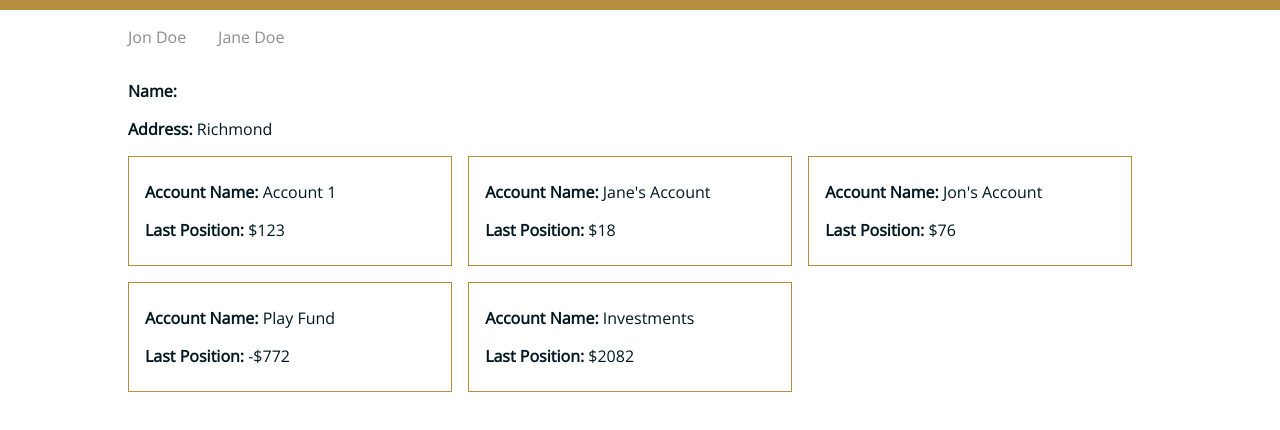
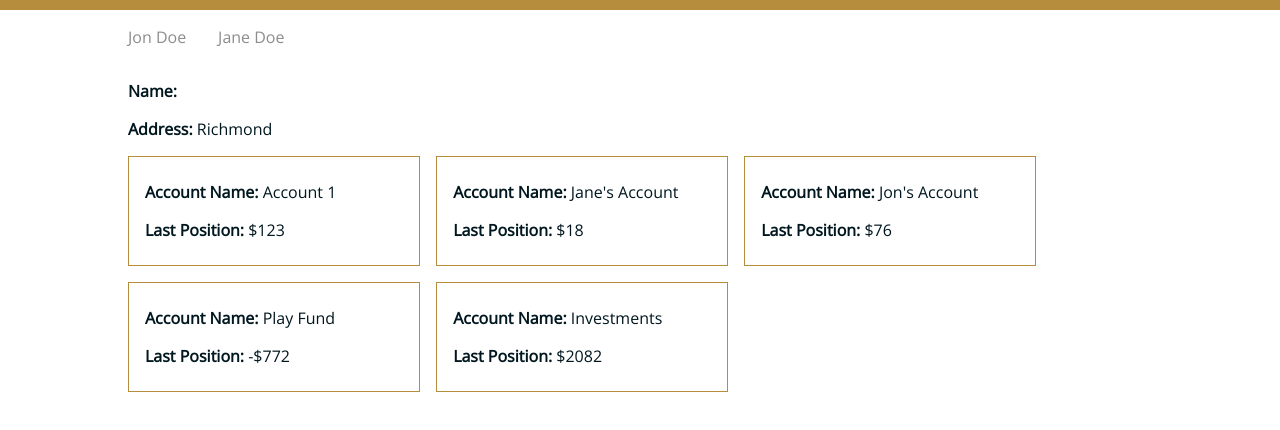
Before and after one commit to joelshaw/investing-app, an Angular app: page /accounts in a window 1280 px wide. Shown: the top 430 px of the page. Built offline with nearby package versions, Linux system fonts and the light colour scheme.

Commit message:
Added an account overview container and adjusted padding

```diff
--- a/src/app/accounts/accounts.component.html
+++ b/src/app/accounts/accounts.component.html
@@ -1,7 +1,7 @@
 <section id="account-view">
   <div class="site-container">
     <div class="account-view__account" *ngFor="let account of accounts">
-      <div (click)="displayDetails()" [ngClass]="expanded ? 'expanded' : 'hidden'">
+      <div (click)="displayDetails()" class="account-view__account--overview" [ngClass]="expanded ? 'expanded' : 'hidden'">
         <p><strong>Account Name:</strong> {{account.name}}</p>
         <p><strong>Last Position:</strong> {{account.lastMrkClose}}</p>
       </div>
--- a/src/app/accounts/accounts.component.less
+++ b/src/app/accounts/accounts.component.less
@@ -5,10 +5,8 @@ margin: 0.5em 0 2.5em;
 
   .account-view__account {
     display: inline-block;
-
     border: 1px solid @gold;
     margin: 0 1em 1em 0;
-    padding: 0.5em 1em;
     width: calc(85% / 3);
     transition: .1s linear all;
     cursor: pointer;
@@ -19,7 +17,10 @@ margin: 0.5em 0 2.5em;
 
     .expanded {
       background: lighten(@gold, 25%);
+    }
 
+    .account-view__account--overview {
+      padding: 0.5em 1em;
     }
   }
 
```
